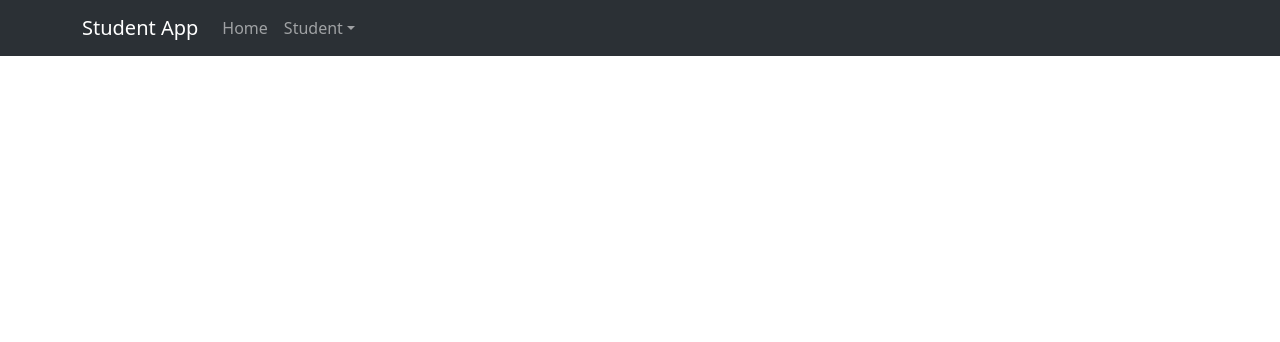
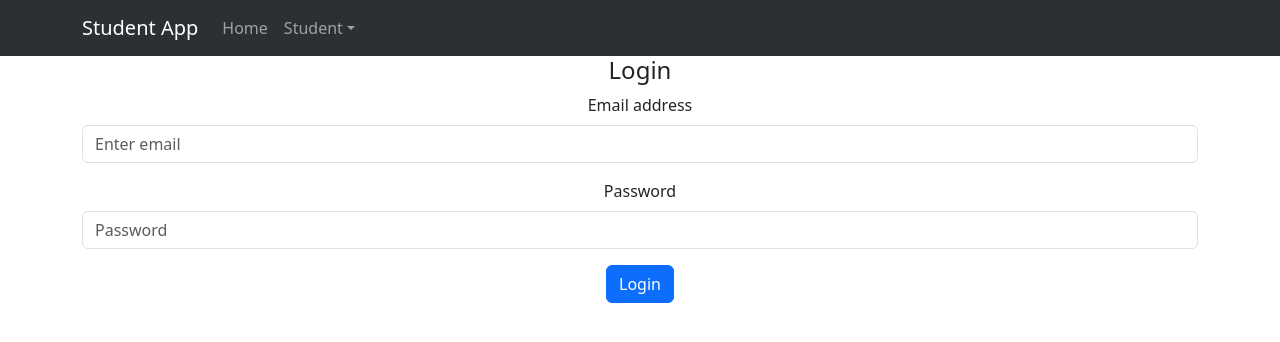
Before and after one commit to Edouma/consumeStudentAPI_app, a React (Create React App) app: page /Login in a window 1280 px wide. Shown: the top 342 px of the page. Built offline with nearby package versions, Linux system fonts and the light colour scheme.

Commit message:
added the login form

```diff
--- a/src/App.js
+++ b/src/App.js
@@ -5,7 +5,7 @@
 import AddStudent from './components/AddStudent';
 import { Container } from 'react-bootstrap';
 import Home from './components/Home';
-
+import Login from './components/Login';
 
 function App() {
   return (
@@ -16,6 +16,10 @@
           <Switch>
             <Route exact path="/">
               <Home/>
+            </Route>
+
+            <Route path="/Login">
+              <Login/>
             </Route>
 
             <Route path="/addStudent">
--- /dev/null
+++ b/src/components/Login.js
@@ -0,0 +1,29 @@
+import Button from 'react-bootstrap/Button';
+import Form from 'react-bootstrap/Form';
+
+const login = () => {
+    return (
+        <div className='form-content'>
+             <h4 align="center"> Login </h4>
+            <Form>
+                <Form.Group className="mb-3" controlId="formBasicEmail">
+                    <Form.Label>Email address</Form.Label>
+                    <Form.Control type="email" placeholder="Enter email" />
+                    <Form.Text className="text-muted">
+
+                    </Form.Text>
+                </Form.Group>
+
+                <Form.Group className="mb-3" controlId="formBasicPassword">
+                    <Form.Label>Password</Form.Label>
+                    <Form.Control type="password" placeholder="Password" />
+                </Form.Group>
+                <Button variant="primary" type="submit">
+                    Login
+                </Button>
+            </Form>
+        </div>
+     );
+}
+
+export default login;
```
